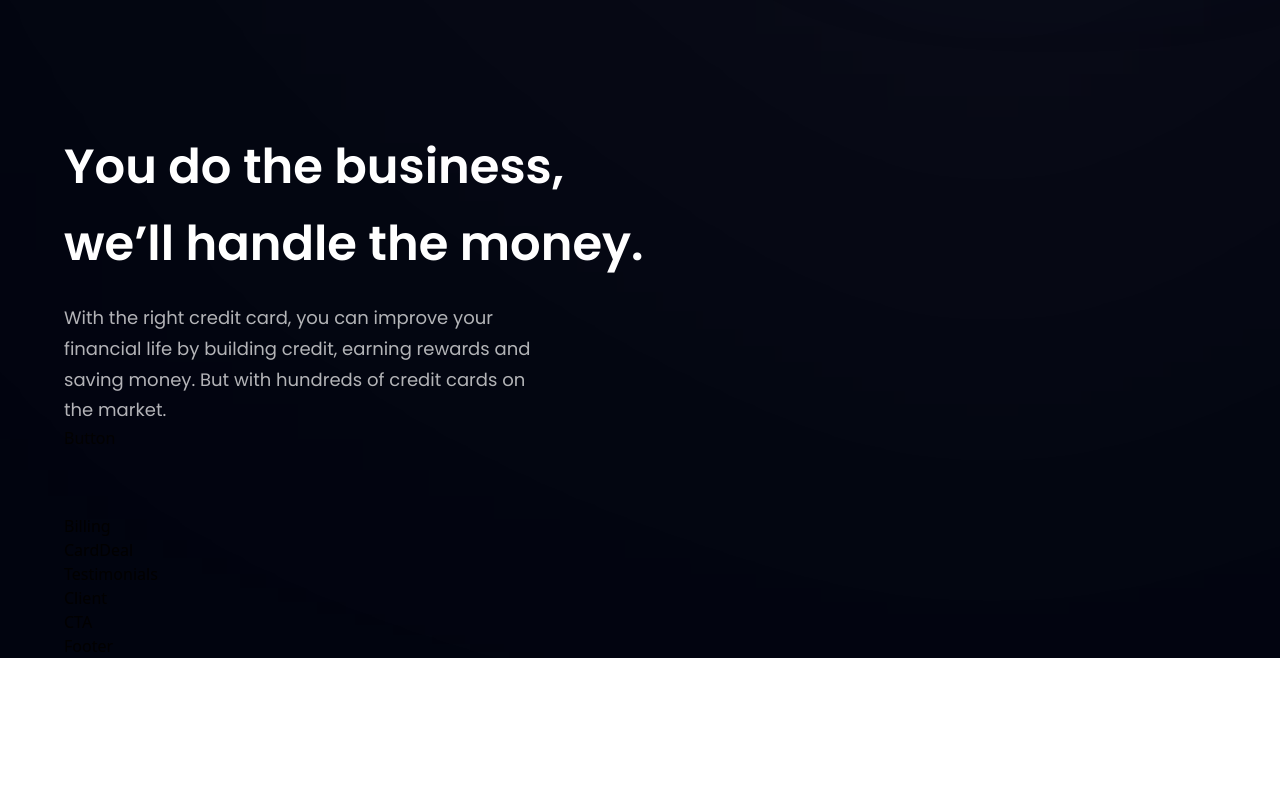
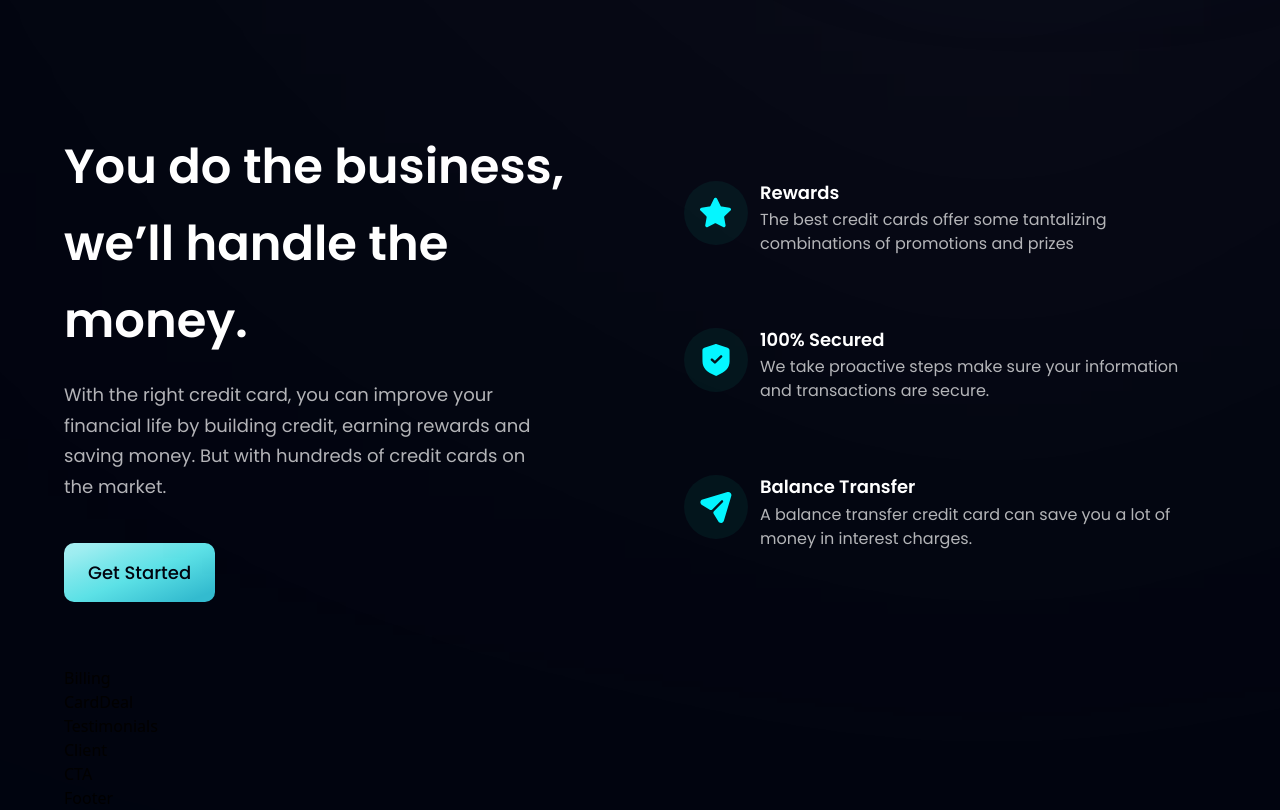
Before and after one commit to BalogunVictor/hooBank, a React (Vite) app: page / in a window 1280 px wide. Shown: the part 880-1690 px from the top of the page. Before the commit the page ends 1538 px from the top, so only its background shows below. Built offline with nearby package versions, Linux system fonts and the light colour scheme.

Commit message:
added Button Component

```diff
--- a/src/components/Business.jsx
+++ b/src/components/Business.jsx
@@ -1,6 +1,22 @@
 import { features } from '../constants';
 import styles, { layout } from '../style';
 import Button from './Button';
+
+const FeatureCard = ({ icon, title, content, index }) => (
+  <div className={`flex flex-row p-6 rounded-[20px] ${index !== features.length - 1 ? "mb-6" : "mb-0"} feature-card`}>
+    <div className={`w-[64px] h-[64px] rounded-full ${styles.flexCenter} bg-dimBlue`}>
+      <img src={icon} alt="star" className="w-[50%] h-[50%] object-contain" />
+    </div>
+    <div className="flex-1 flex flex-col ml-3">
+      <h4 className="font-poppins font-semibold text-white text-[18px] leading-[23.4px] mb-1">
+        {title}
+      </h4>
+      <p className="font-poppins font-normal text-dimWhite text-[16px] leading-[24px]">
+        {content}
+      </p>
+    </div>
+  </div>
+);
 
 const Business = () => {
   return (
@@ -19,6 +35,13 @@
     <Button styles={`mt-10`} />
 
     </div>
+
+    <div className={`${layout.sectionImg} flex-col`}>
+      {features.map((feature, index) => (
+        <FeatureCard key={feature.id} {...feature} index={index} />
+      ))}
+    </div>
+
     </section>
   )
 }
--- a/src/components/Button.jsx
+++ b/src/components/Button.jsx
@@ -1,8 +1,10 @@
 import React from 'react'
 
-const Button = () => {
+const Button = ({styles}) => {
   return (
-    <div>Button</div>
+    <button type="button" className={`py-4 px-6 font-poppins font-medium text-[18px] text-primary bg-blue-gradient rounded-[10px] outline-none ${styles}`}>
+    Get Started
+  </button>
   )
 }
 
```
